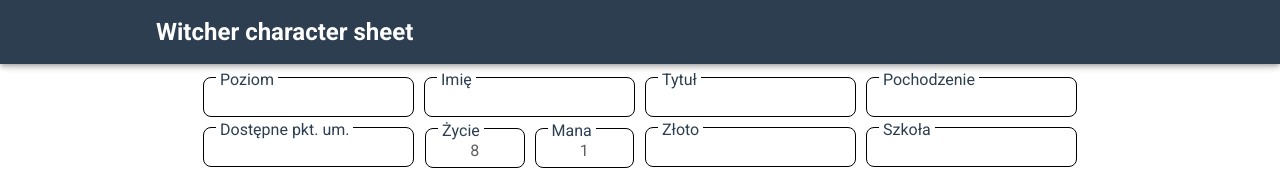
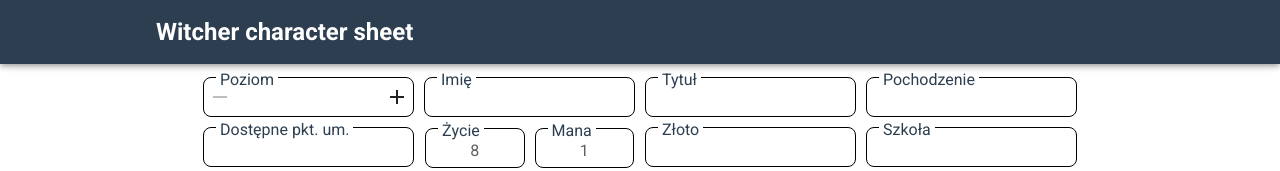
Before and after one commit to DzordzoMen/witcher-character-sheet, a Vue app: page /card/1 in a window 1280 px wide. Shown: the top 171 px of the page. Built offline with nearby package versions, Linux system fonts and the light colour scheme.

Commit message:
added computed prop for witcher level

```diff
--- a/src/views/WitcherCard.vue
+++ b/src/views/WitcherCard.vue
@@ -4,8 +4,11 @@
 
       <v-col cols="3">
         <base-field
-          v-model.number="level"
+          v-model.number="witcherLevel"
           disabled
+          :min="1"
+          :disable-decrease-btn="availableSkillPoints < 6"
+          show-btns
         >
           <template #label>
             Poziom
@@ -282,6 +285,18 @@ export default {
         this.$store.dispatch('WitcherInfo/UPDATE_WITCHER_GOLD', Number(val));
       },
     },
+    witcherLevel: {
+      get() {
+        return this.level;
+      },
+      set(val) {
+        if (this.level > val) {
+          this.$store.dispatch('WitcherInfo/DECREASE_WITCHER_LEVEL', Number(val));
+        } else {
+          this.$store.dispatch('WitcherInfo/INCREASE_WITCHER_LEVEL', Number(val));
+        }
+      },
+    },
   },
 };
 </script>
```
